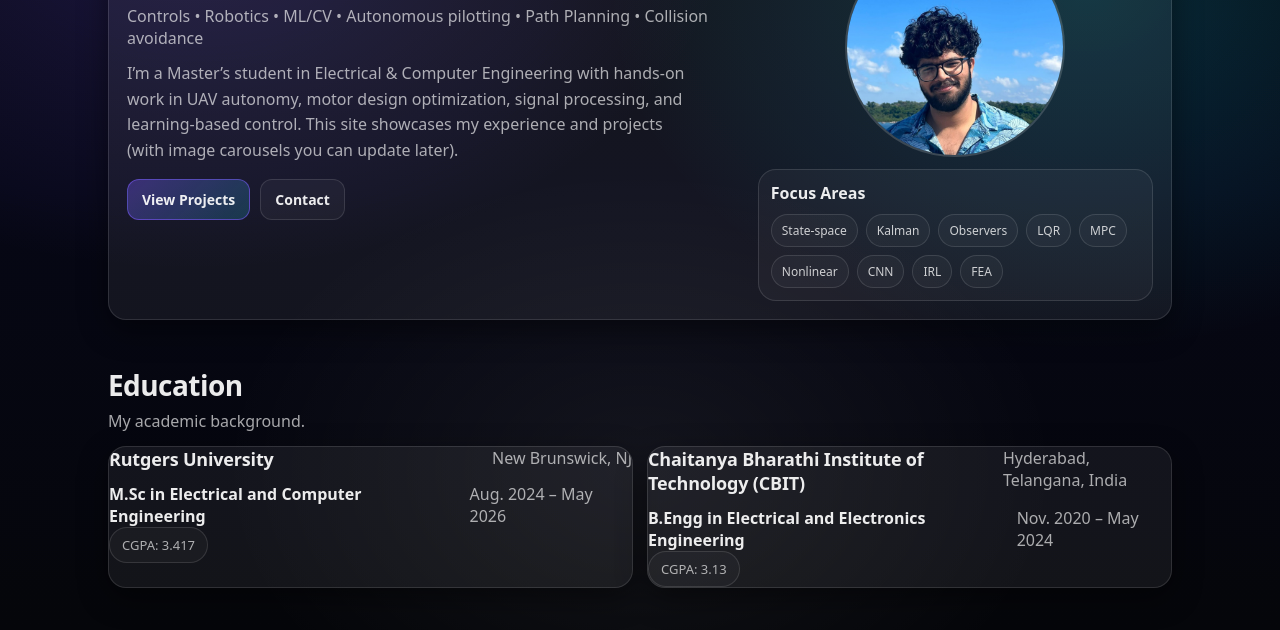
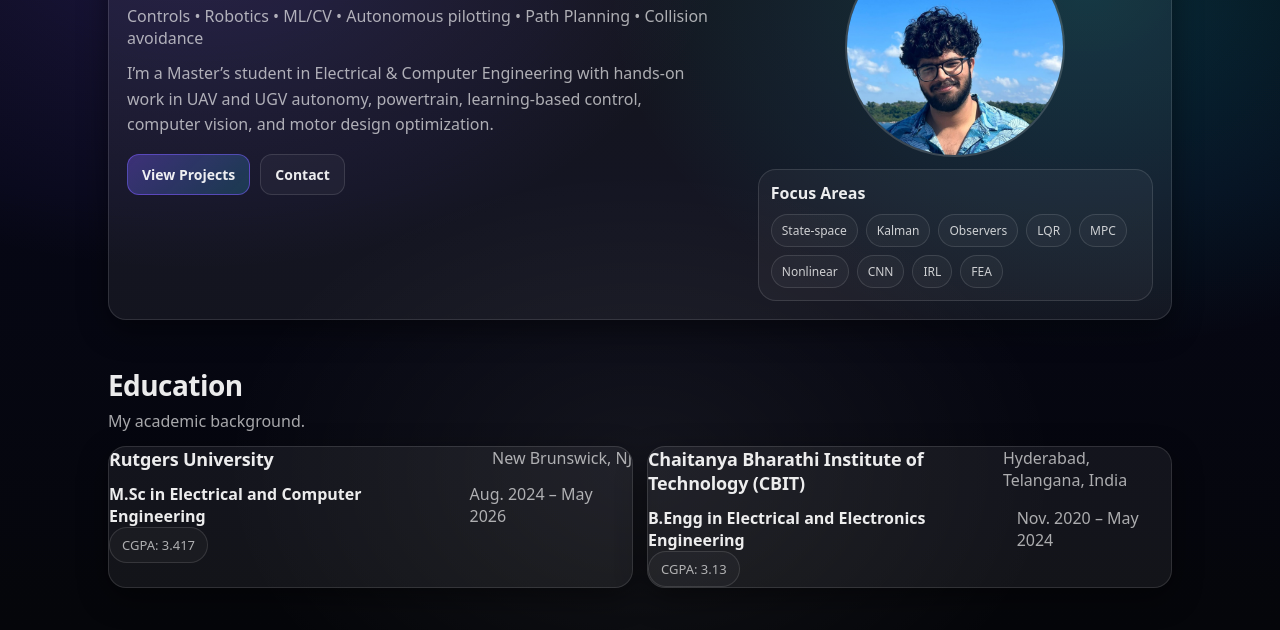
Before and after one commit to ozymandihaas/ozymandihaas, a plain HTML site: page index.html in a window 1280 px wide. Shown: the part 170-800 px from the top of the page. Drawn offline with Linux system fonts and the light colour scheme.

Commit message:
Revise skills and project description in index.html
Updated the description of skills and projects.

```diff
--- a/index.html
+++ b/index.html
@@ -40,8 +40,8 @@
 
           <p class="hero__about">
             I’m a Master’s student in Electrical & Computer Engineering with hands-on work in
-            UAV autonomy, motor design optimization, signal processing, and learning-based control.
-            This site showcases my experience and projects (with image carousels you can update later).
+            UAV and UGV autonomy, powertrain, learning-based control, computer vision, and motor design optimization.
+
           </p>
 
           <div class="hero__cta">
```
